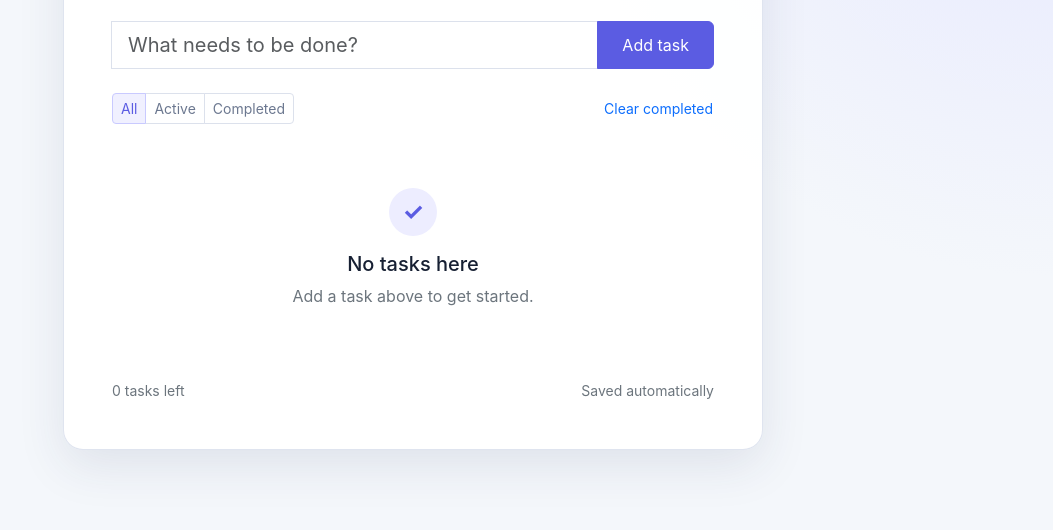
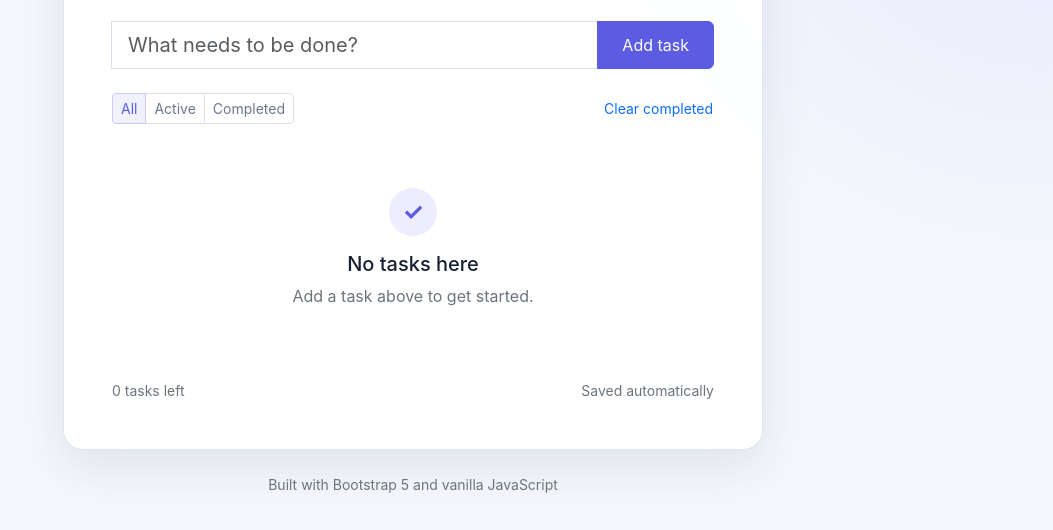
Before and after one commit to mohamedashan/to-do-list, a plain HTML site: page index.html in a window 1280 px wide. Shown: the part 206-736 px from the top of the page, without its empty margins (227-1280 px from the left). Drawn offline with nearby package versions, Linux system fonts and the light colour scheme.

Commit message:
feat: add application footer

```diff
--- a/index.html
+++ b/index.html
@@ -44,6 +44,7 @@
           <span>Saved automatically</span>
         </div>
       </section>
+      <footer class="app-footer text-center text-secondary small mt-4">Built with Bootstrap 5 and vanilla JavaScript</footer>
     </main>
 
     <noscript><div class="alert alert-warning rounded-0 mb-0 text-center">Please enable JavaScript to use the to-do list.</div></noscript>
```
